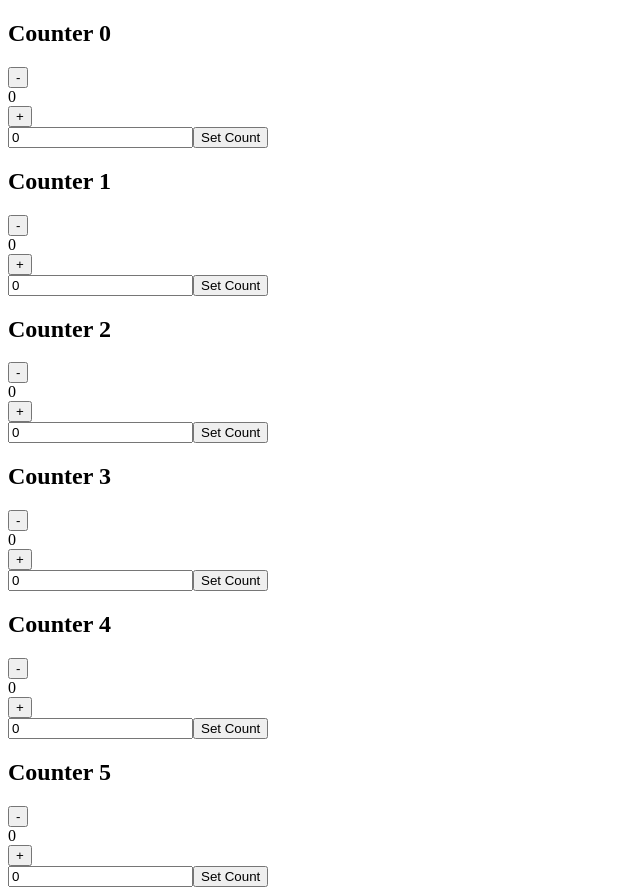
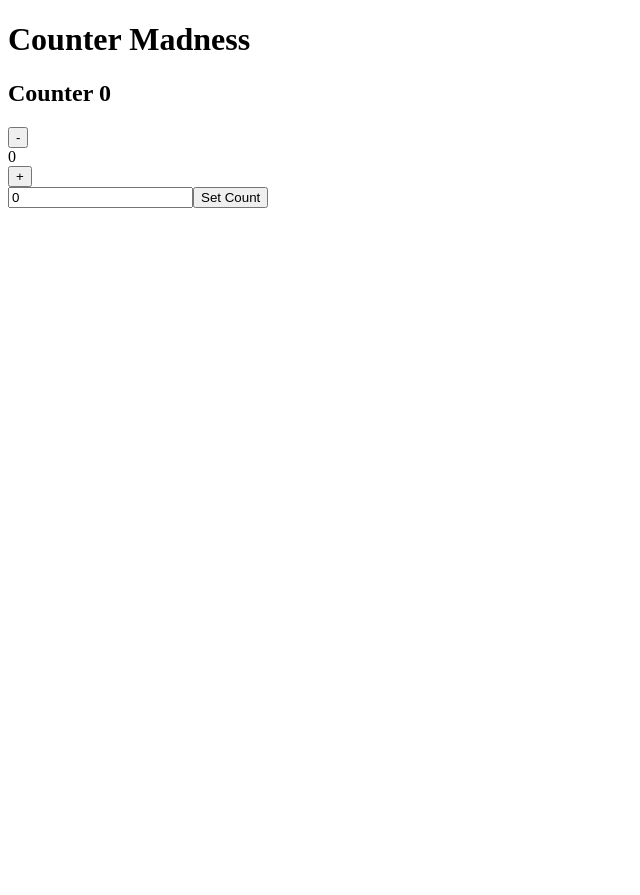
Before and after one commit to code402b/ReactComponentDemo, a React app in the folder counter1.0/: page / in a window 1280 px wide. Shown: the whole page, without its empty margins (0-640 px from the left). After the commit the page ends 800 px from the top, so only its background shows below. Built offline with nearby package versions, Linux system fonts and the light colour scheme; the HTML template or start-up script is replaced by a standard one.

Commit message:
add page heading

```diff
--- a/counter1.0/src/index.jsx
+++ b/counter1.0/src/index.jsx
@@ -7,17 +7,17 @@ const root = createRoot(document.getElementById('root'));
 
 function App() {
 
-  const [count, setCount] = useState(0);
-  const [inputNum, setInputNum] = useState(0);
-
-  const serialCounters = [...Array(6).keys()];
+  const serialCounters = [...Array(1).keys()];
 
   return (
-    <div className="container">
-      {serialCounters.map((id) => (
-        <Counter id={id} key={id}/>
-        ))}
-    </div>
+    <>
+      <h1>Counter Madness</h1>
+      <div className="container">
+        {serialCounters.map((id) => (
+          <Counter id={id} key={id}/>
+          ))}
+      </div>
+    </>
   )
 }
 
```
Also changed, not shown: 1 other file (tests, documents, lock files or other folders).
